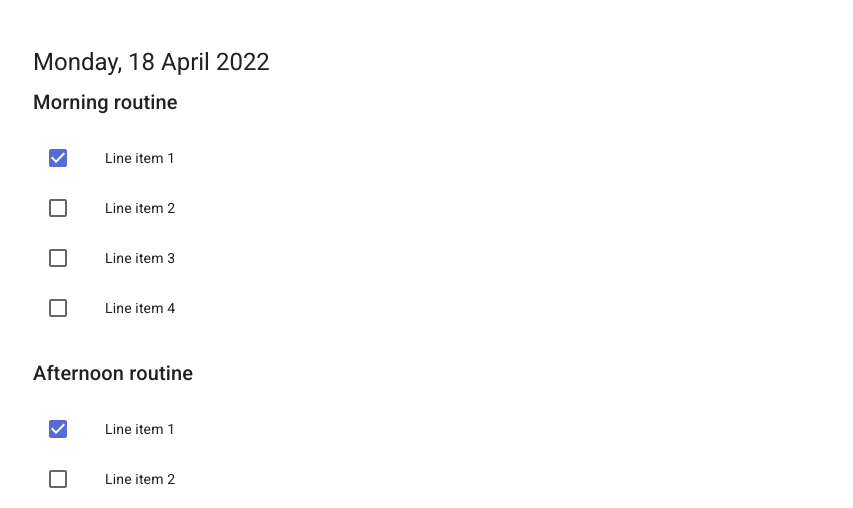
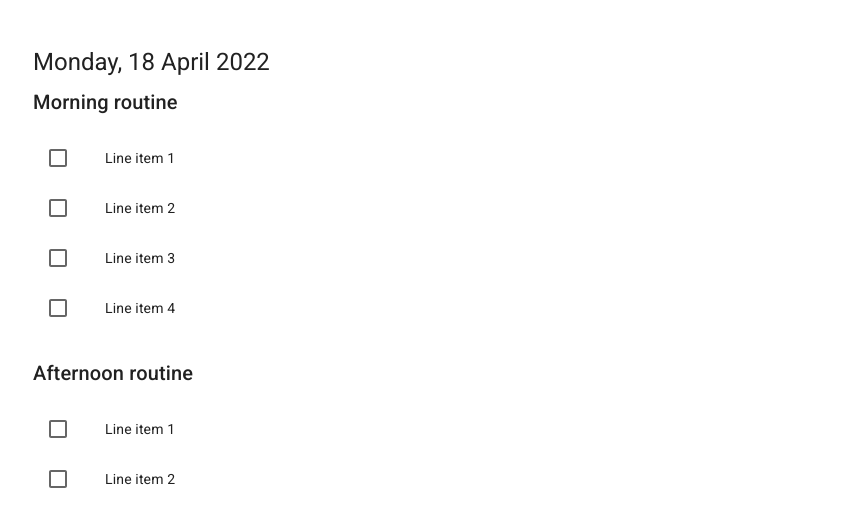
Before and after one commit to mariesta/strapi-habit-tracker, a React (Create React App) app in the folder frontend-react/: page / in a window 1280 px wide. Shown: the part 292-800 px from the top of the page, without its empty margins (165-1018 px from the left). Built offline with nearby package versions, Linux system fonts and the light colour scheme.

Commit message:
Add HabitsList and Habits

```diff
--- a/frontend-react/src/App.js
+++ b/frontend-react/src/App.js
@@ -1,5 +1,4 @@
 import * as React from 'react';
-import { format } from 'date-fns'
 
 import Container from '@mui/material/Container';
 import Grid from '@mui/material/Grid';
@@ -34,14 +33,7 @@ export default function App() {
           <Calendar calendarDate={calendarDate} setCalendarDate={setCalendarDate} />
         </Grid>
         {/* Habits Table */}
-        <Typography variant="h5" gutterBottom component="div">
-          {format(calendarDate, "eeee, d LLLL yyyy")}
-        </Typography>
-        <Grid container spacing={2} direction="column">
-          <Habits type="morning" />
-          <Habits type="afternoon" />
-          <Habits type="evening" />
-        </Grid>
+        <Habits calendarDate={calendarDate} />
       </Grid>
     </Container>
   );
--- a/frontend-react/src/Habits.js
+++ b/frontend-react/src/Habits.js
@@ -1,58 +1,22 @@
 import * as React from 'react';
+import { format } from 'date-fns';
+
 import Grid from '@mui/material/Grid';
 import Typography from '@mui/material/Typography';
-import List from '@mui/material/List';
-import ListItem from '@mui/material/ListItem';
-import ListItemButton from '@mui/material/ListItemButton';
-import ListItemIcon from '@mui/material/ListItemIcon';
-import ListItemText from '@mui/material/ListItemText';
-import Checkbox from '@mui/material/Checkbox';
 
-export default function Habits({type}) {
-  const [checked, setChecked] = React.useState([0]);
+import HabitsList from './HabitsList';
 
-  const handleToggle = (value) => () => {
-    const currentIndex = checked.indexOf(value);
-    const newChecked = [...checked];
-
-    if (currentIndex === -1) {
-      newChecked.push(value);
-    } else {
-      newChecked.splice(currentIndex, 1);
-    }
-
-    setChecked(newChecked);
-  };
-
+export default function Habits({calendarDate}) {
   return(
-    <Grid item>
-      <Typography variant="h6" gutterBottom component="div">
-        {type.replace(/^\w/, (c) => c.toUpperCase())} routine
-      </Typography>
-      <List sx={{ width: '100%', maxWidth: 360, bgcolor: 'background.paper' }}>
-      {[0, 1, 2, 3].map((value) => {
-        const labelId = `checkbox-list-label-${value}`;
-        return (
-          <ListItem
-            key={value}
-            disablePadding
-          >
-            <ListItemButton role={undefined} onClick={handleToggle(value)} dense>
-              <ListItemIcon>
-                <Checkbox
-                  edge="start"
-                  checked={checked.indexOf(value) !== -1}
-                  tabIndex={-1}
-                  disableRipple
-                  inputProps={{ 'aria-labelledby': labelId }}
-                />
-              </ListItemIcon>
-              <ListItemText id={labelId} primary={`Line item ${value + 1}`} />
-            </ListItemButton>
-          </ListItem>
-        );
-      })}
-    </List>
+  <>
+    <Typography variant="h5" gutterBottom component="div">
+      {format(calendarDate, "eeee, d LLLL yyyy")}
+    </Typography>
+    <Grid container spacing={2} direction="column">
+      <HabitsList type="morning" />
+      <HabitsList type="afternoon" />
+      <HabitsList type="evening" />
     </Grid>
+  </>
   )
 }
--- /dev/null
+++ b/frontend-react/src/HabitsList.js
@@ -0,0 +1,49 @@
+import * as React from 'react';
+
+import Grid from '@mui/material/Grid';
+import Typography from '@mui/material/Typography';
+
+import List from '@mui/material/List';
+import ListItem from '@mui/material/ListItem';
+import ListItemButton from '@mui/material/ListItemButton';
+import ListItemIcon from '@mui/material/ListItemIcon';
+import ListItemText from '@mui/material/ListItemText';
+
+import Checkbox from '@mui/material/Checkbox';
+
+export default function Habits({type}) {
+
+  const handleToggle = (value) => () => {};
+
+  return(
+    <Grid item>
+      <Typography variant="h6" gutterBottom component="div">
+        {type.replace(/^\w/, (c) => c.toUpperCase())} routine
+      </Typography>
+      <List sx={{ width: '100%', maxWidth: 360, bgcolor: 'background.paper' }}>
+      {[0, 1, 2, 3].map((value) => {
+        const labelId = `checkbox-list-label-${value}`;
+        return (
+          <ListItem
+            key={value}
+            disablePadding
+          >
+            <ListItemButton role={undefined} onClick={handleToggle(value)} dense>
+              <ListItemIcon>
+                <Checkbox
+                  edge="start"
+                  checked={false}
+                  tabIndex={-1}
+                  disableRipple
+                  inputProps={{ 'aria-labelledby': labelId }}
+                />
+              </ListItemIcon>
+              <ListItemText id={labelId} primary={`Line item ${value + 1}`} />
+            </ListItemButton>
+          </ListItem>
+        );
+      })}
+    </List>
+    </Grid>
+  )
+}
```
